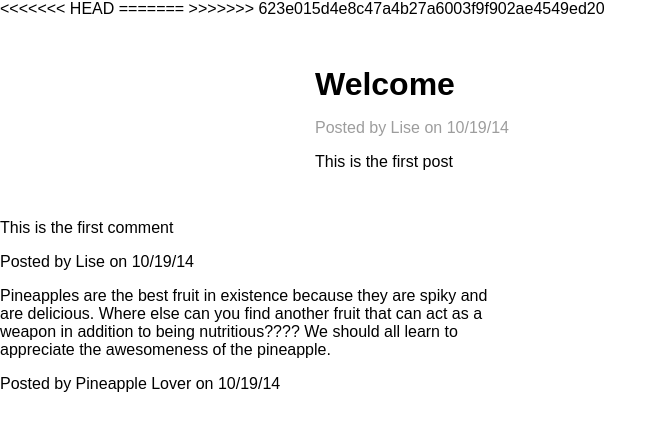
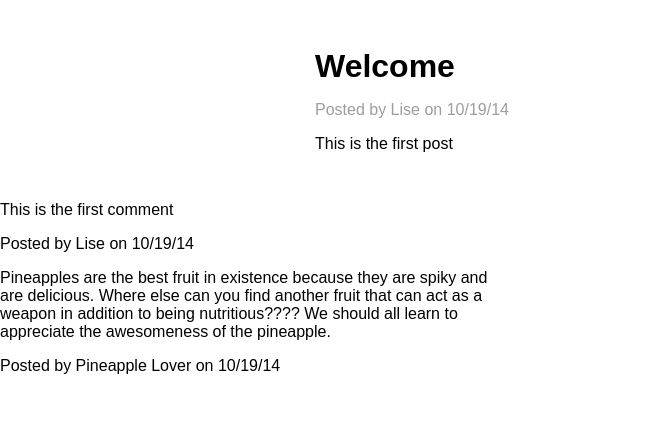
Before and after one commit to koprty/BlogGroup5, a Flask app: a page that uses templates/post.html in a window 1280 px wide. Shown: the top 431 px of the page, without its empty margins (0-667 px from the left). Run offline with Flask 2, Linux system fonts and the light colour scheme.

Commit message:
fixed merge conflict

```diff
--- a/templates/post.html
+++ b/templates/post.html
@@ -1,14 +1,8 @@
 <!DOCTYPE html>
 <head>
-<<<<<<< HEAD
   <title>{{ post.title }}</title>
-  <link rel="stylesheet" href="../static/pure-min.css">
-  <link rel="stylesheet" href="../static/basic.css">
-=======
-  <title>A Blog</title>
     <link rel="stylesheet" href="../../static/pure-min.css">
     <link rel="stylesheet" href="../../static/basic.css">
->>>>>>> 623e015d4e8c47a4b27a6003f9f902ae4549ed20
 </head>
 <body>
   <div class="wrap">
```
